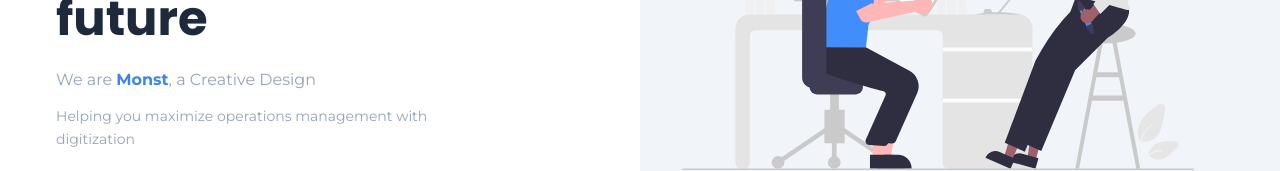
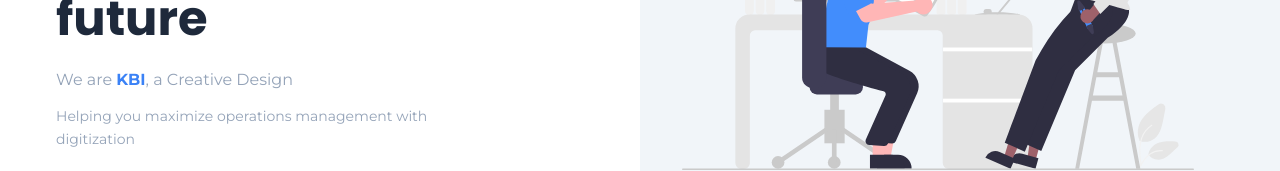
Before and after one commit to mikimaine/kinetics-website, a Next.js app: page /about in a window 1280 px wide. Shown: the part 285-456 px from the top of the page. Built offline with nearby package versions, Linux system fonts and the light colour scheme.

Commit message:
update alt text

```diff
--- a/components/layout/Footer.jsx
+++ b/components/layout/Footer.jsx
@@ -26,7 +26,7 @@ const Footer = () => {
                         <div className="w-full lg:w-1/5 px-3">
                             <p className="mb-2 lg:mb-4 lg:text-lg font-bold font-heading text-blueGray-800">Contacts</p>
                             <p className="lg:text-lg text-blueGray-400">(+01) 234 568</p>
-                            <p className="lg:text-lg text-blueGray-400">contact@monst.com</p>
+                            <p className="lg:text-lg text-blueGray-400">contact@KBI.com</p>
                         </div>
                     </div>
                     <div className="flex flex-col lg:flex-row items-center lg:justify-between">
--- a/components/slider/Slider2.js
+++ b/components/slider/Slider2.js
@@ -17,15 +17,15 @@ const Slider2 = () => {
             >
 
                 <SwiperSlide>
-                    <img className="rounded" src="/assets/imgs/placeholders/img-6.png" alt="Monst" />
+                    <img className="rounded" src="/assets/imgs/placeholders/img-6.png" alt="KBI" />
                 </SwiperSlide>
                 <SwiperSlide>
 
-                    <img className="rounded" src="/assets/imgs/placeholders/img-7.png" alt="Monst" />
+                    <img className="rounded" src="/assets/imgs/placeholders/img-7.png" alt="KBI" />
                 </SwiperSlide>
                 <SwiperSlide>
 
-                    <img className="rounded" src="/assets/imgs/placeholders/img-8.png" alt="Monst" />
+                    <img className="rounded" src="/assets/imgs/placeholders/img-8.png" alt="KBI" />
                 </SwiperSlide>
             </Swiper>
 
--- a/components/slider/Slider3.js
+++ b/components/slider/Slider3.js
@@ -17,15 +17,15 @@ const Slider3 = () => {
             >
 
                 <SwiperSlide>
-                    <img className="rounded" src="/assets/imgs/placeholders/mockup-1.png" alt="Monst" />
+                    <img className="rounded" src="/assets/imgs/placeholders/mockup-1.png" alt="KBI" />
                 </SwiperSlide>
                 <SwiperSlide>
 
-                    <img className="rounded" src="/assets/imgs/placeholders/mockup-2.png" alt="Monst" />
+                    <img className="rounded" src="/assets/imgs/placeholders/mockup-2.png" alt="KBI" />
                 </SwiperSlide>
                 <SwiperSlide>
 
-                    <img className="rounded" src="/assets/imgs/placeholders/mockup-3.png" alt="Monst" />
+                    <img className="rounded" src="/assets/imgs/placeholders/mockup-3.png" alt="KBI" />
                 </SwiperSlide>
             </Swiper>
 
--- a/package.json
+++ b/package.json
@@ -1,5 +1,5 @@
 {
-  "name": "monst",
+  "name": "KBI",
   "version": "3.4.0",
   "private": true,
   "scripts": {
--- a/pages/404.js
+++ b/pages/404.js
@@ -8,7 +8,7 @@ const Custom404 = () => {
             <Layout>
                 <section className="pt-20 pb-32">
                     <div className="container text-center">
-                        <img className="mb-4 mx-auto md:max-w-md mb-12 wow animate__animated animate__fadeIn" src="/assets/imgs/illustrations/error2.png" alt="Monst" />
+                        <img className="mb-4 mx-auto md:max-w-md mb-12 wow animate__animated animate__fadeIn" src="/assets/imgs/illustrations/error2.png" alt="KBI" />
                         <span className="text-4xl text-blue-500 font-bold font-heading wow animate__animated animate__fadeIn" data-wow-delay=".2s">Error 404</span>
                         <h2 className="mb-2 text-4xl font-bold font-heading wow animate__animated animate__fadeIn" data-wow-delay=".3s">Something went wrong!</h2>
                         <p className="mb-6 text-blueGray-400 wow animate__animated animate__fadeIn" data-wow-delay=".4s">Sorry, but we are unable to open this page.</p>
--- a/pages/about.js
+++ b/pages/about.js
@@ -39,7 +39,7 @@ const About = () => {
                                             Committed to <span className="text-blue-500">People</span> and the future
                                         </h2>
                                         <p className="text-blueGray-400 leading-relaxed wow animate__animatedanimated animate__fadeIn">
-                                            We are <strong className="text-blue-500">Monst</strong>, a Creative Design <span className="typewrite d-inline text-brand" data-period="3000" data-type='["Web Agency", "Social Marketing" ]'></span>
+                                            We are <strong className="text-blue-500">KBI</strong>, a Creative Design <span className="typewrite d-inline text-brand" data-period="3000" data-type='["Web Agency", "Social Marketing" ]'></span>
                                         </p>
                                         <p className="text-blueGray-400 leading-relaxed wow animate__animatedanimated animate__fadeIn mt-3 text-sm">Helping you maximize operations management with digitization</p>
                                     </div>
@@ -57,7 +57,7 @@ const About = () => {
                             </div>
                             <div className="w-full lg:w-1/2 px-3 lg:bg-blueGray-10 mb-12 lg:mb-0 pb-10">
                                 <div className="flex items-center justify-center">
-                                    <img className="lg:max-w-lg" src="/assets/imgs/illustrations/team.svg" alt="Monst" />
+                                    <img className="lg:max-w-lg" src="/assets/imgs/illustrations/team.svg" alt="KBI" />
                                 </div>
                             </div>
                         </div>
@@ -82,7 +82,7 @@ const About = () => {
                             <div className="hover-up-5 w-full md:w-1/2 lg:w-1/3 px-3 mb-6 wow animate__animated animate__fadeIn" data-wow-delay=".3s">
                                 <div className="p-12 bg-white shadow rounded">
                                     <div className="flex w-12 h-12 mx-auto items-center justify-center text-blue-800 font-bold font-heading bg-blue-200 rounded-full">1</div>
-                                    <img className="h-36 mx-auto my-4" src="/assets/imgs/illustrations/eating.svg" alt="Monst" />
+                                    <img className="h-36 mx-auto my-4" src="/assets/imgs/illustrations/eating.svg" alt="KBI" />
                                     <h3 className="mb-2 font-bold font-heading text-xl">Project Initialization</h3>
                                     <p className="text-sm text-blueGray-400 leading-relaxed">Project initiation ensures that you lay a strong foundation for a new project in your company our team.</p>
                                 </div>
@@ -90,7 +90,7 @@ const About = () => {
                             <div className="hover-up-5 w-full md:w-1/2 lg:w-1/3 px-3 mb-6 wow animate__animated animate__fadeIn" data-wow-delay=".5s">
                                 <div className="p-12 bg-white shadow rounded">
                                     <div className="flex w-12 h-12 mx-auto items-center justify-center text-blue-800 font-bold font-heading bg-blue-200 rounded-full">2</div>
-                                    <img className="h-36 mx-auto my-4" src="/assets/imgs/illustrations/space.svg" alt="Monst" />
+                                    <img className="h-36 mx-auto my-4" src="/assets/imgs/illustrations/space.svg" alt="KBI" />
                                     <h3 className="mb-2 font-bold font-heading text-xl">Project planning</h3>
                                     <p className="text-sm text-blueGray-400 leading-relaxed">A project plan is essential to keep everything related to the project organized, methodical, and on track.</p>
                                 </div>
@@ -98,7 +98,7 @@ const About = () => {
                             <div className="hover-up-5 w-full lg:w-1/3 px-3 mb-6">
                                 <div className="p-12 bg-white shadow rounded wow animate__animated animate__fadeIn" data-wow-delay=".7s">
                                     <div className="flex w-12 h-12 mx-auto items-center justify-center text-blue-800 font-bold font-heading bg-blue-200 rounded-full">3</div>
-                                    <img className="h-36 mx-auto my-4" src="/assets/imgs/illustrations/tasks.svg" alt="Monst" />
+                                    <img className="h-36 mx-auto my-4" src="/assets/imgs/illustrations/tasks.svg" alt="KBI" />
                                     <h3 className="mb-2 font-bold font-heading text-xl">Project organization</h3>
                                     <p className="text-sm text-blueGray-400 leading-relaxed">Moving forward you will be able to keep yourself and your team on track, and address challenges early.</p>
                                 </div>
@@ -173,56 +173,56 @@ const About = () => {
                         <div className="flex flex-wrap -mx-5">
                             <div className="w-1/2 lg:w-1/4 px-5 mb-12">
                                 <div className="hover-up-5 pt-8 pb-8 px-4 text-center bg-white rounded shadow wow animate__animated animate__fadeIn animated border border-gray-100 hover:border-gray-200" data-wow-delay=".1s">
-                                    <img className="mb-6 h-24 w-24 mx-auto rounded-full object-cover object-top" src="/assets/imgs/placeholders/avatar-1.png" alt="Monst" />
+                                    <img className="mb-6 h-24 w-24 mx-auto rounded-full object-cover object-top" src="/assets/imgs/placeholders/avatar-1.png" alt="KBI" />
                                     <strong className="mt-6 mb-2 text-md">Geraldine Tusoy</strong>
                                     <p className="text-gray-500 text-xs mt-3">CEO, Co Founders</p>
                                 </div>
                             </div>
                             <div className="w-1/2 lg:w-1/4 px-5 mb-12">
                                 <div className="hover-up-5 pt-8 pb-8 px-4 text-center bg-white rounded shadow wow animate__animated animate__fadeIn animated border border-gray-100 hover:border-gray-200" data-wow-delay=".3s">
-                                    <img className="mb-6 h-24 w-24 mx-auto rounded-full object-cover object-top" src="/assets/imgs/placeholders/avatar-2.png" alt="Monst" />
+                                    <img className="mb-6 h-24 w-24 mx-auto rounded-full object-cover object-top" src="/assets/imgs/placeholders/avatar-2.png" alt="KBI" />
                                     <strong className="mt-6 mb-2 text-md">Clara Kolawole</strong>
                                     <p className="text-gray-500 text-xs mt-3">CEO-Founder</p>
                                 </div>
                             </div>
                             <div className="w-1/2 lg:w-1/4 px-5 mb-12">
                                 <div className="hover-up-5 pt-8 pb-8 px-4 text-center bg-white rounded shadow wow animate__animated animate__fadeIn animated border border-gray-100 hover:border-gray-200" data-wow-delay=".5s">
-                                    <img className="mb-6 h-24 w-24 mx-auto rounded-full object-cover object-top" src="/assets/imgs/placeholders/avatar-3.png" alt="Monst" />
+                                    <img className="mb-6 h-24 w-24 mx-auto rounded-full object-cover object-top" src="/assets/imgs/placeholders/avatar-3.png" alt="KBI" />
                                     <strong className="mt-6 mb-2 text-md">Chris Fulton</strong>
                                     <p className="text-gray-500 text-xs mt-3">Project-Manager</p>
                                 </div>
                             </div>
                             <div className="w-1/2 lg:w-1/4 px-5 mb-12">
                                 <div className="hover-up-5 pt-8 pb-8 px-4 text-center bg-white rounded shadow wow animate__animated animate__fadeIn animated border border-gray-100 hover:border-gray-200" data-wow-delay=".7s">
-                                    <img className="mb-6 h-24 w-24 mx-auto rounded-full object-cover object-top" src="/assets/imgs/placeholders/avatar-4.png" alt="Monst" />
+                                    <img className="mb-6 h-24 w-24 mx-auto rounded-full object-cover object-top" src="/assets/imgs/placeholders/avatar-4.png" alt="KBI" />
                                     <strong className="mt-6 mb-2 text-md">Dany Connolly</strong>
                                     <p className="text-gray-500 text-xs mt-3">Direct-Founder</p>
                                 </div>
                             </div>
                             <div className="w-1/2 lg:w-1/4 px-5">
                                 <div className="hover-up-5 pt-8 pb-8 px-4 text-center bg-white rounded shadow wow animate__animated animate__fadeIn animated border border-gray-100 hover:border-gray-200" data-wow-delay=".1s">
-                                    <img className="mb-6 h-24 w-24 mx-auto rounded-full object-cover object-top" src="/assets/imgs/placeholders/avatar-5.png" alt="Monst" />
+                                    <img className="mb-6 h-24 w-24 mx-auto rounded-full object-cover object-top" src="/assets/imgs/placeholders/avatar-5.png" alt="KBI" />
                                     <strong className="mt-6 mb-2 text-md">Al-amin Bishash</strong>
                                     <p className="text-gray-500 text-xs mt-3">Director</p>
                                 </div>
                             </div>
                             <div className="w-1/2 lg:w-1/4 px-5">
                                 <div className="hover-up-5 pt-8 pb-8 px-4 text-center bg-white rounded shadow wow animate__animated animate__fadeIn animated border border-gray-100 hover:border-gray-200" data-wow-delay=".3s">
-                                    <img className="mb-6 h-24 w-24 mx-auto rounded-full object-cover object-top" src="/assets/imgs/placeholders/avatar-6.png" alt="Monst" />
+                                    <img className="mb-6 h-24 w-24 mx-auto rounded-full object-cover object-top" src="/assets/imgs/placeholders/avatar-6.png" alt="KBI" />
                                     <strong className="mt-6 mb-2 text-md">Sanuya Santa</strong>
                                     <p className="text-gray-500 text-xs mt-3">Marketing</p>
                                 </div>
                             </div>
                             <div className="w-1/2 lg:w-1/4 px-5">
                                 <div className="hover-up-5 pt-8 pb-8 px-4 text-center bg-white rounded shadow wow animate__animated animate__fadeIn animated border border-gray-100 hover:border-gray-200" data-wow-delay=".5s">
-                                    <img className="mb-6 h-24 w-24 mx-auto rounded-full object-cover object-top" src="/assets/imgs/placeholders/avatar-7.png" alt="Monst" />
+                                    <img className="mb-6 h-24 w-24 mx-auto rounded-full object-cover object-top" src="/assets/imgs/placeholders/avatar-7.png" alt="KBI" />
                                     <strong className="mt-6 mb-2 text-md">Steven Job</strong>
                                     <p className="text-gray-500 text-xs mt-3">Designer</p>
                                 </div>
                             </div>
                             <div className="w-1/2 lg:w-1/4 px-5">
                                 <div className="hover-up-5 pt-8 pb-8 px-4 text-center bg-white rounded shadow wow animate__animated animate__fadeIn animated border border-gray-100 hover:border-gray-200" data-wow-delay=".7s">
-                                    <img className="mb-6 h-24 w-24 mx-auto rounded-full object-cover object-top" src="/assets/imgs/placeholders/avatar-8.png" alt="Monst" />
+                                    <img className="mb-6 h-24 w-24 mx-auto rounded-full object-cover object-top" src="/assets/imgs/placeholders/avatar-8.png" alt="KBI" />
                                     <strong className="mt-6 mb-2 text-md">Romario</strong>
                                     <p className="text-gray-500 text-xs mt-3">Designer</p>
                                 </div>
--- a/pages/contact.js
+++ b/pages/contact.js
@@ -18,7 +18,7 @@ const Contact = () => {
                                             Committed to <span className="text-brightRed">People</span>, and the future
                                         </h2>
                                         <div className="text-blueGray-400 leading-relaxed wow animate__animatedanimated animate__fadeIn">
-                                            We are <strong className="text-brightRed">Monst</strong>, a Creative Design{" "}
+                                            We are <strong className="text-brightRed">KBI</strong>, a Creative Design{" "}
                                             <div className="typewrite d-inline text-brand">
                                                 <TextEffect text1="Web Agency" text2="Social Marketing" />
                                             </div>
@@ -39,7 +39,7 @@ const Contact = () => {
                             </div>
                             <div className="w-full lg:w-1/2 px-3 lg:bg-blueGray-10 mb-12 lg:mb-0 pb-10">
                                 <div className="flex items-center justify-center">
-                                    <img className="lg:max-w-lg" src="/assets/imgs/illustrations/team.svg" alt="Monst" />
+                                    <img className="lg:max-w-lg" src="/assets/imgs/illustrations/team.svg" alt="KBI" />
                                 </div>
                             </div>
                         </div>
```
Also changed, not shown: components/layout/MobileMenu.jsx (+4 -4 lines), components/slider/Slider1.js (+4 -4 lines), pages/index.js (+11 -11 lines), pages/services.js (+7 -7 lines), 1 other file (tests, documents, lock files or other folders).
